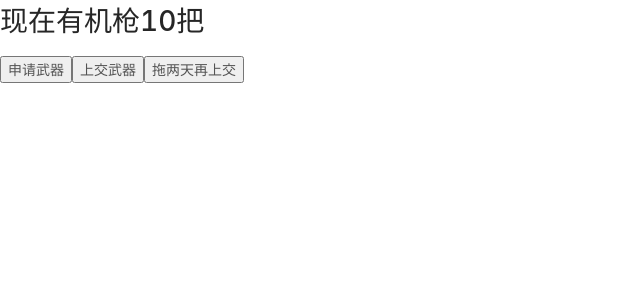
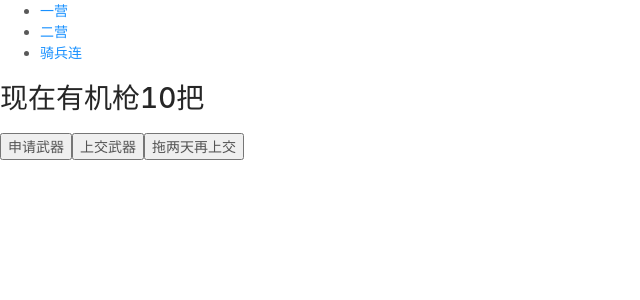
Before and after one commit to SimonWX/imitate-boss-app, a React app: page / in a window 1280 px wide. Shown: the top 300 px of the page, without its empty margins (0-640 px from the left). Built offline with nearby package versions, Linux system fonts and the light colour scheme.

Commit message:
study in company

```diff
--- a/src/App.js
+++ b/src/App.js
@@ -1,10 +1,15 @@
 import React from 'react'
 import { connect } from 'react-redux'
 import { addGun, removeGun, addGunAsync } from './index.redux'
+
+@connect(
+  // 你需要state什么属性放在props里
+  state=>({num:state}),
+  // 你要什么方法，放在props里，自动dispatch
+  { addGun, removeGun, addGunAsync }
+)
+
 class App extends React.Component{
-  // constructor(props){
-    // super(props)
-  // }
   render(){
     return (
       <div>
@@ -16,9 +21,5 @@
     )
   }
 }
-const mapStatetoProps = (state)=>{
-  return { num: state }
-}
-const actionCreators = { addGun, removeGun, addGunAsync }
-App = connect(mapStatetoProps, actionCreators)(App)
+
 export default App
--- a/src/index.js
+++ b/src/index.js
@@ -3,19 +3,61 @@
 import { createStore, applyMiddleware, compose } from 'redux'
 import thunk from 'redux-thunk'
 import { Provider } from 'react-redux'
+import { BrowserRouter, Route, Link, Redirect, Switch } from 'react-router-dom'
+
 import App from './App'
 import { counter } from './index.redux'
 
 const store = createStore(counter,
   compose(
     applyMiddleware(thunk),
-    window.devToolsExtension?window.devToolsExtension():f=>f
+    window.devToolsExtension ? window.devToolsExtension() : f => f
   )
 )
+function Erying() {
+  return <h2>二营</h2>
+}
+function Qibinglian() {
+  return <h2>骑兵连</h2>
+}
+
+class Test extends React.Component{
+  constructor(props){
+    super(props)
+  }
+  render(){
+    console.log(this.props)
+    // this.props.history.push('/')
+    return <h2>测试组件{this.props.match.params.location}</h2>
+  }
+}
 
 ReactDom.render(
   (<Provider store={store}>
-    <App />
+    <BrowserRouter>
+      <div>
+        <ul>
+          <li>
+            <Link to="/">一营</Link>
+          </li>
+          <li>
+            <Link to="/erying">二营</Link>
+          </li>
+          <li>
+            <Link to="/qibinglian">骑兵连</Link>
+          </li>
+        </ul>
+        {/* <Redirect to='/qibinglian'></Redirect> */}
+        <Switch>
+          {/*只渲染命中的第一个Route*/}
+          <Route path='/' exact component={App}></Route>
+          <Route path='/:location'  component={Test}></Route>
+          <Route path='/erying' component={Erying}></Route>
+          <Route path='/qibinglian' component={Qibinglian}></Route>
+        </Switch>
+
+      </div>
+    </BrowserRouter>
   </Provider>),
   document.getElementById('root')
 )
```
Also changed, not shown: package.json (+8 -0 lines).
